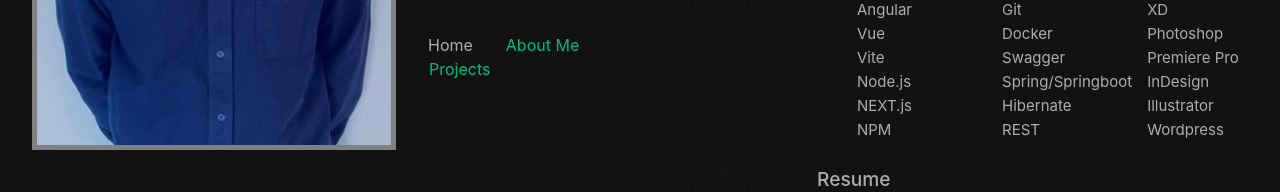
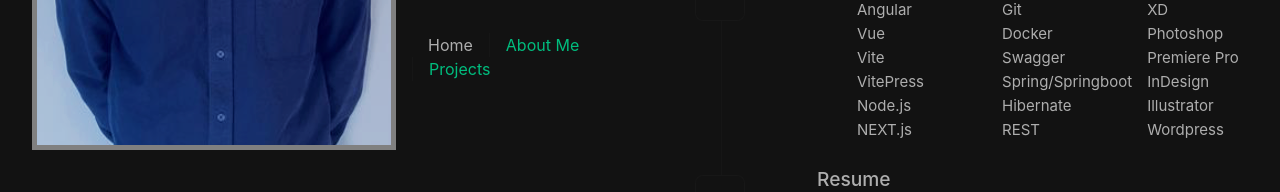
Before and after one commit to cloutphilled/portfolio, a Vue app: page / in a window 1280 px wide. Shown: the part 495-687 px from the top of the page. Built offline with nearby package versions, Linux system fonts and the light colour scheme; what bootstrap-icons-vue would draw is missing.

Commit message:
Update TheWelcome.vue

```diff
--- a/src/components/TheWelcome.vue
+++ b/src/components/TheWelcome.vue
@@ -43,9 +43,9 @@ import WelcomeItem from "./WelcomeItem.vue";
         <li>Angular</li>
         <li>Vue</li>
         <li>Vite</li>
+        <li>VitePress</li>
         <li>Node.js</li>
         <li>NEXT.js</li>
-        <li>NPM</li>
         <li>Front Matter</li>
         <li>Java</li>
         <li>SQL/PostgreSQL</li>
```
